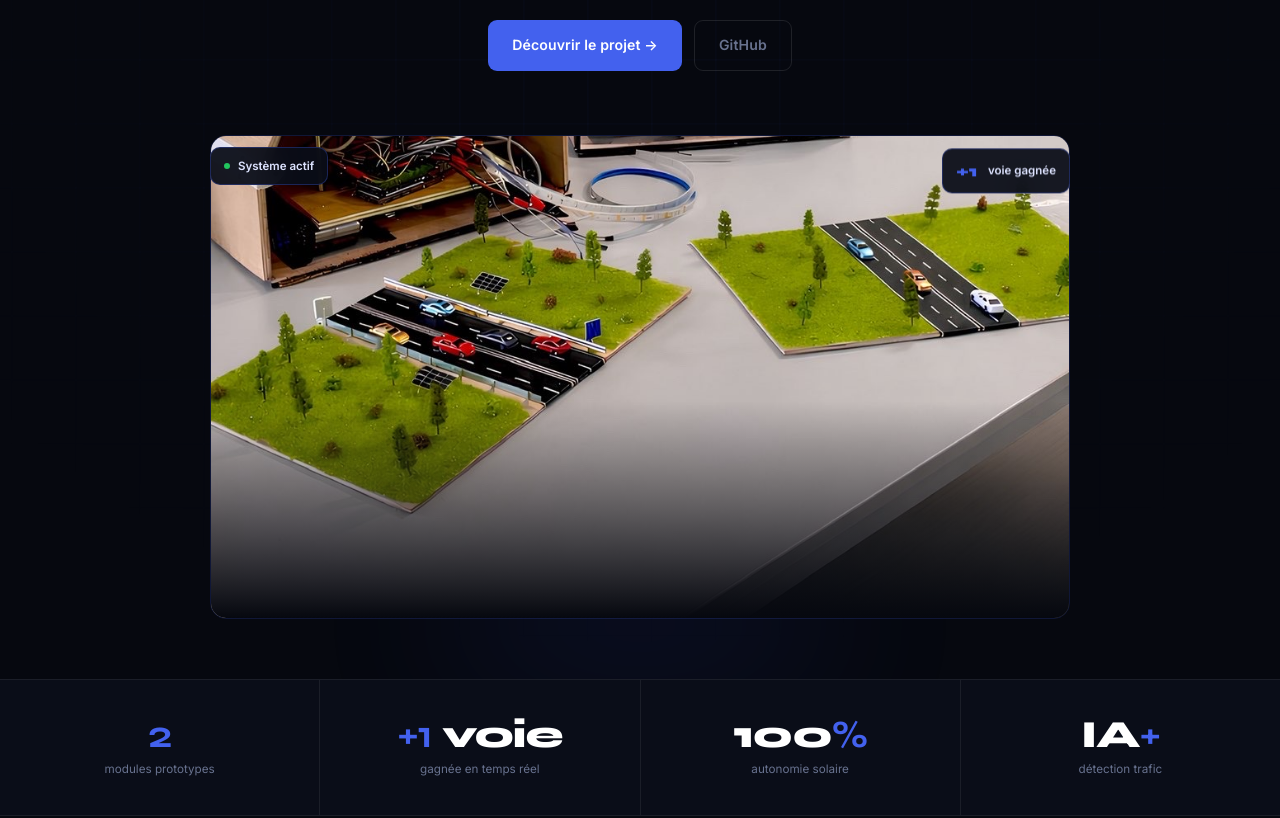
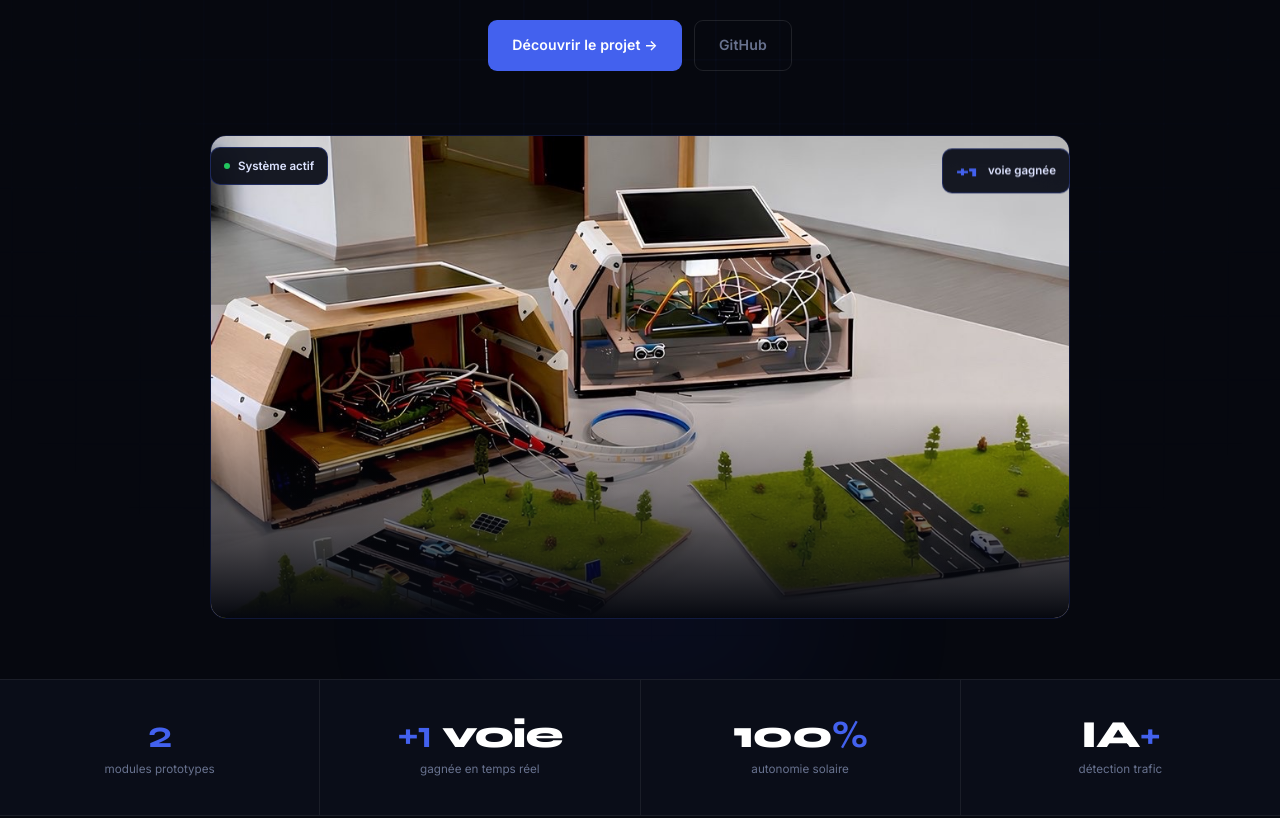
Before and after one commit to SmartLine-fr/SmartLine-fr.github.io, a plain HTML site: page index.html in a window 1280 px wide. Shown: the part 400-1218 px from the top of the page. Drawn offline with Linux system fonts and the light colour scheme.

Commit message:
Image recadrée 55%

```diff
--- a/style.css
+++ b/style.css
@@ -67,7 +67,7 @@ nav { position: fixed; top: 0; left: 0; right: 0; z-index: 200; height: 62px; ba
 .hero-btns { display: flex; gap: 0.75rem; justify-content: center; flex-wrap: wrap; animation: fadeUp 0.9s 0.3s ease both; }
 .hero-img { margin-top: 4rem; position: relative; width: 100%; max-width: 1000px; animation: fadeUp 0.9s 0.4s ease both; }
 .hero-img-frame { border-radius: 16px; overflow: hidden; border: 1px solid rgba(67,97,238,0.18); position: relative; }
-.hero-img-frame img { width: 100%; display: block; aspect-ratio: 16/9; object-fit: cover; object-position: center 85%; }
+.hero-img-frame img { width: 100%; display: block; aspect-ratio: 16/9; object-fit: cover; object-position: center 55%; }
 .hero-img-frame::after { content: ''; position: absolute; inset: 0; background: linear-gradient(to bottom, transparent 55%, #06080f 100%); }
 .hero-img-glow { position: absolute; bottom: -50px; left: 50%; transform: translateX(-50%); width: 50%; height: 90px; background: #4361EE; filter: blur(80px); opacity: 0.15; border-radius: 50%; z-index: -1; }
 .badge-f { position: absolute; background: rgba(10,13,24,0.94); border: 1px solid rgba(67,97,238,0.3); backdrop-filter: blur(12px); border-radius: 10px; padding: 9px 13px; display: flex; align-items: center; gap: 8px; font-size: 0.72rem; font-weight: 600; color: #dde3ff; z-index: 10; animation: floatY 4s ease-in-out infinite; }
```
